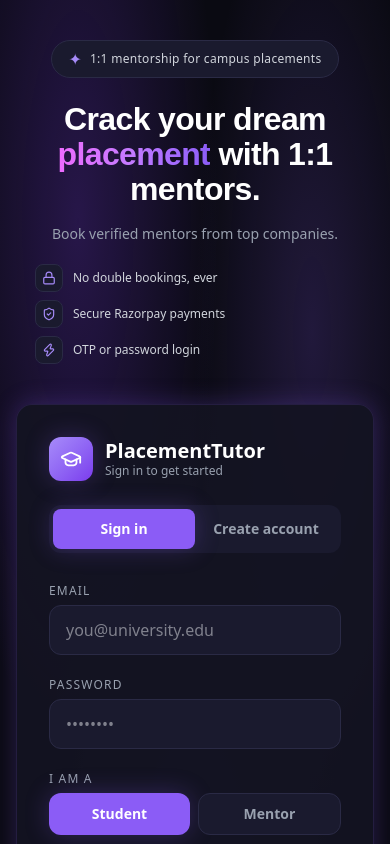
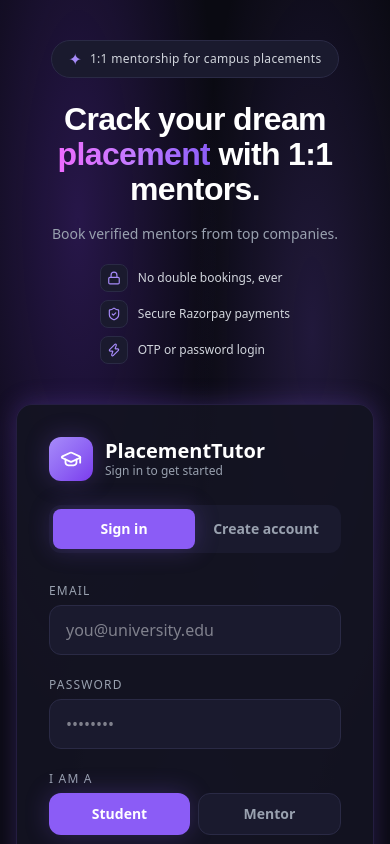
Before and after one commit to amandemrot/placement-tutor, a React (Vite) app in the folder client/: page /auth in a window 390 px wide. Shown: the top 844 px of the page. Built offline with nearby package versions, Linux system fonts and the light colour scheme; a web font is replaced by a local one.

Commit message:
mentor profile page, mobile hero polish, mobile scroll performance

```diff
--- a/client/src/pages/AuthPage.jsx
+++ b/client/src/pages/AuthPage.jsx
@@ -109,7 +109,7 @@ export default function AuthPage() {
             <span className="hidden md:inline"> Pick a slot, pay securely, get a meeting link. That's it.</span>
           </p>
 
-          <div className="space-y-2 md:space-y-3 max-w-xs md:max-w-md mx-auto md:mx-0">
+          <div className="space-y-2 md:space-y-3 w-fit mx-auto md:w-auto md:mx-0">
             {features.map(({ icon: Icon, text, short }, i) => (
               <motion.div key={i} initial={{ opacity: 0, x: -16 }} animate={{ opacity: 1, x: 0 }}
                 transition={{ delay: 0.3 + i * 0.12 }}
```
